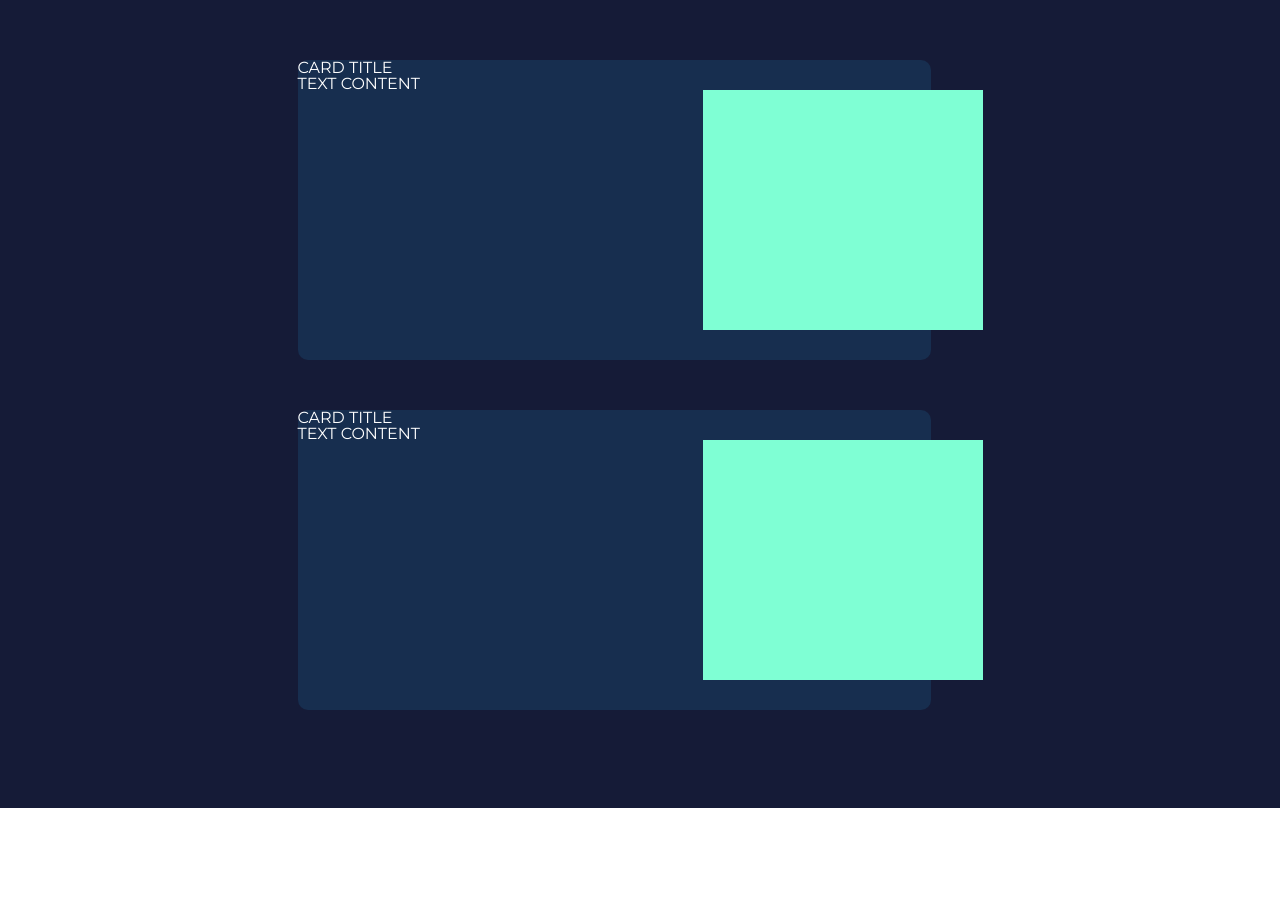
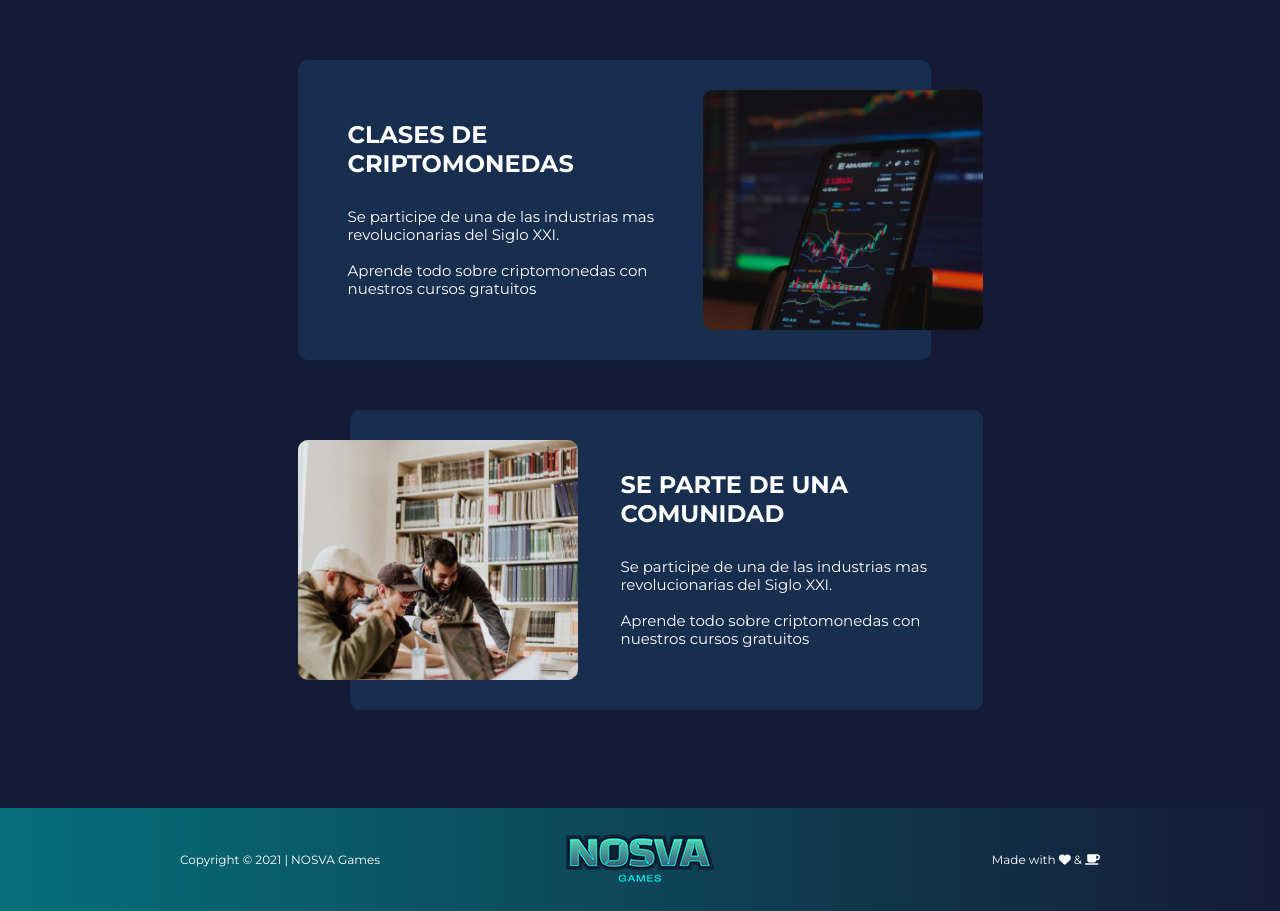
Before and after one commit to sebastianaranda/NOSVA-Games, a website: page index.html in a window 1280 px wide. Shown: the part 1080-1991 px from the top of the page. Drawn offline with Linux system fonts and the light colour scheme.

Commit message:
Finalizo carga de contenido y estilos desktop en index

```diff
--- a/index.html
+++ b/index.html
@@ -5,7 +5,8 @@
     <meta charset="UTF-8">
     <meta http-equiv="X-UA-Compatible" content="IE=edge">
     <meta name="viewport" content="width=device-width, initial-scale=1.0">
-    <title>NOSVA Games</title>
+    <title>NOSVA Games | Home</title>
+    <script src="https://kit.fontawesome.com/10772b8d31.js" crossorigin="anonymous"></script>
     <link rel="preconnect" href="https://fonts.googleapis.com">
     <link rel="preconnect" href="https://fonts.gstatic.com" crossorigin>
     <link href="https://fonts.googleapis.com/css2?family=Poppins:wght@100;200;300;400;500;600;700;800;900&display=swap"
@@ -83,28 +84,40 @@
         <section class="sectionC">
             <section class="sectionC__layout">
                 <article class="card">
-                    <div class="card__body">
-                        <h3>CARD TITLE</h3>
-                        <p>TEXT CONTENT</p>
+                    <div class="card__body right">
+                        <h3>Clases de Criptomonedas</h3>
+                        <p>Se participe de una de las industrias mas revolucionarias del Siglo XXI.<br>
+                            <br>
+                            Aprende todo sobre criptomonedas con nuestros cursos gratuitos
+                        </p>
                     </div>
-                    <div class="card__image">
-
+                    <div class="card__image right">
+                        <img src="./resources/imageA.jpg" alt="">
                     </div>
                 </article>
 
                 <article class="card">
-                    <div class="card__body">
-                        <h3>CARD TITLE</h3>
-                        <p>TEXT CONTENT</p>
+                    <div class="card__body left">
+                        <h3>Se parte de una comunidad</h3>
+                        <p>Se participe de una de las industrias mas revolucionarias del Siglo XXI.<br>
+                            <br>
+                            Aprende todo sobre criptomonedas con nuestros cursos gratuitos
+                        </p>
                     </div>
-                    <div class="card__image">
-
+                    <div class="card__image left">
+                        <img src="./resources/imageB.jpg" alt="">
                     </div>
                 </article>
             </section>
         </section>
 
-        <footer></footer>
+        <footer>
+            <div class="footer__layout">
+                <p>Copyright © 2021 | NOSVA Games</p>
+                <img class="footer__layout-logo" src="./resources/logo.png" alt="">
+                <p id="author">Made with <i class="fas fa-heart"></i> & <i class="fas fa-coffee"></i></p>
+            </div>
+        </footer>
     </div>
 
 </body>
--- a/styles/styles.scss
+++ b/styles/styles.scss
@@ -205,8 +205,8 @@ body{
 	&-overlay{
 		width: 100%;
 		height: 100%;
-		background-color: #000000;
-		opacity: 0.3;
+		background: rgb(21,27,55);
+		background: linear-gradient(0deg, $colorBlueDark 0%, hsla(0,0,0,0.3) 15%);
 		position: absolute;
 		z-index: 0;
 	}
@@ -277,12 +277,6 @@ body{
 		width: 100%;
 		max-width: 1110px;
 		display: grid;
-		/* grid-template-columns: repeat(12, 1fr);
-		grid-template-rows: auto;
-		grid-template-areas:
-							"cardA cardA cardA cardA cardA cardA cardA cardA cardA cardA cardA cardA"
-							"cardB cardB cardB cardB cardB cardB cardB cardB cardB cardB cardB cardB";
-		column-gap: 30px; */
 		grid-template-columns: 100%;
 		grid-template-rows: auto;
 		margin: 0 auto;
@@ -298,17 +292,62 @@ body{
 	position: relative;
 	&__body{
 		width: 633px;
-		height: 300px;
+		height: 240px;
 		background-color: $colorBackground;
 		border-radius: 10px;
+		padding-top: 60px;
+		h3{
+			font-family: $fontMontserrat;
+			font-size: 24px;
+			font-weight: 700;
+			line-height: 29px;
+			text-transform: uppercase;
+			width: 312px;
+		}
+		p{
+			font-family: $fontMontserrat;
+			font-size: 15px;
+			font-weight: 400;
+			line-height: 18px;
+			width: 312px;
+			margin-top: 30px;
+		}
+		&.right{
+			margin-right: auto;
+			h3, p{
+				margin-left: 50px;
+			}
+		}
+		&.left{
+			margin-left: auto;
+			h3, p{
+				margin-left: 271px;
+			}
+		}
 	}
 	&__image{
-		width: 280px;
-		height: 240px;
-		background-color: aquamarine;
-		position: absolute;
-		right: 0%;
-		top: calc(0% + 30px);
+		&.right{
+			width: 280px;
+			height: 240px;
+			position: absolute;
+			border-radius: 10px;
+			top: calc(0% + 30px);
+			right: 0%;
+		}
+		&.left{
+			width: 280px;
+			height: 240px;
+			position: absolute;
+			border-radius: 10px;
+			top: calc(0% + 30px);
+			left: 0%;
+		}
+		img{
+			width: 100%;
+			height: 100%;
+			object-fit: cover;
+			border-radius: 10px;
+		}
 	}
 }
 
@@ -317,4 +356,48 @@ footer{
 	width: 100%;
 	height: 103px;
 	margin: 0 auto;
+	background: linear-gradient(90deg, $colorBlueLight 0%, $colorBlueDark 100%);
+	.footer__layout{
+		width: 100%;
+		max-width: 1110px;
+		height: 103px;
+		display: grid;
+		grid-template-columns: repeat(12, 1fr);
+		grid-template-rows: auto;
+		grid-template-areas:
+							"copy copy copy copy logo logo logo logo author author author author";
+		column-gap: 30px;
+		margin: 0 auto;
+		p{
+			width: max-content;
+			height: max-content;
+			font-family: $fontMontserrat;
+			font-size: 12px;
+			line-height: 15px;
+			margin-top: 44px;
+		}
+		p:first-child{
+			grid-area: copy;
+			grid-column-start: 2;
+		}
+		&-logo{
+			grid-area: logo;
+			margin: 20px auto;
+		}
+		p:last-child{
+			grid-area: author;
+			grid-column-end: 12;
+			text-align: right;
+			margin-left: auto;
+			&:hover{
+				color: $colorPrimary;
+				i:first-child{
+					color: red;
+				}
+				i:last-child{
+					color: burlywood;
+				}
+			}
+		}
+	}
 }
```
Also changed, not shown: resources/imageA.jpg (added), resources/imageA.png (deleted), resources/imageB.jpg (added), styles/styles.css.
